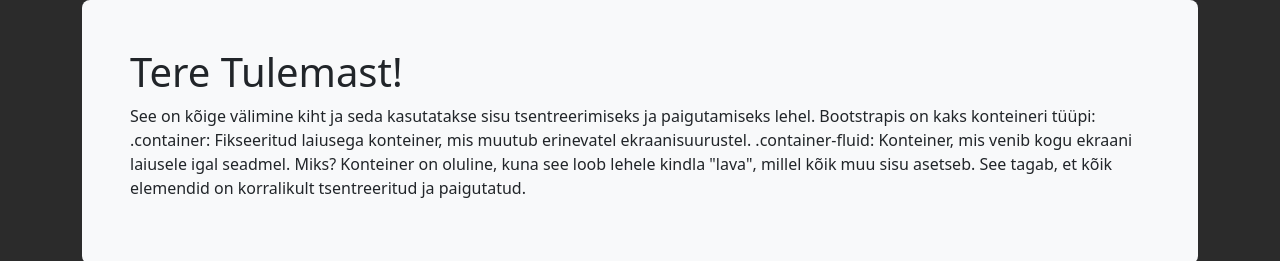
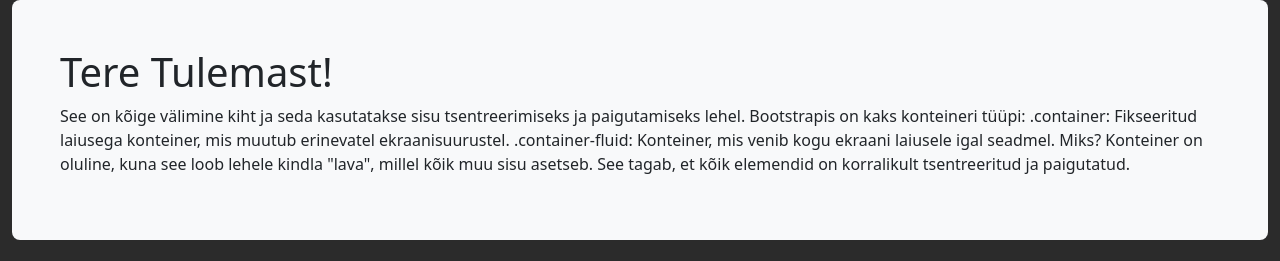
Before and after one commit to SepoTheBest/bootstrap, a website built with Vite: page my-project/src/index.html in a window 1280 px wide. Shown: the top 261 px of the page. Built offline with nearby package versions, Linux system fonts and the light colour scheme.

Commit message:
tegime laiaks

```diff
--- a/my-project/src/index.html
+++ b/my-project/src/index.html
@@ -18,7 +18,7 @@
 
     </style>
     <!-- Hero Banner -->
-    <header class="container">
+    <header class="container-fluid">
       <div class="row">
         <div class="col">
           <div class="p-5 mb-4 bg-light rounded-3">
@@ -54,6 +54,7 @@
           </div>
         </div>
         <div class="col-md-4">
+
           <div class="card">
             <div class="card-body">
               <h5 class="card-title">Kaart 3</h5>
```
